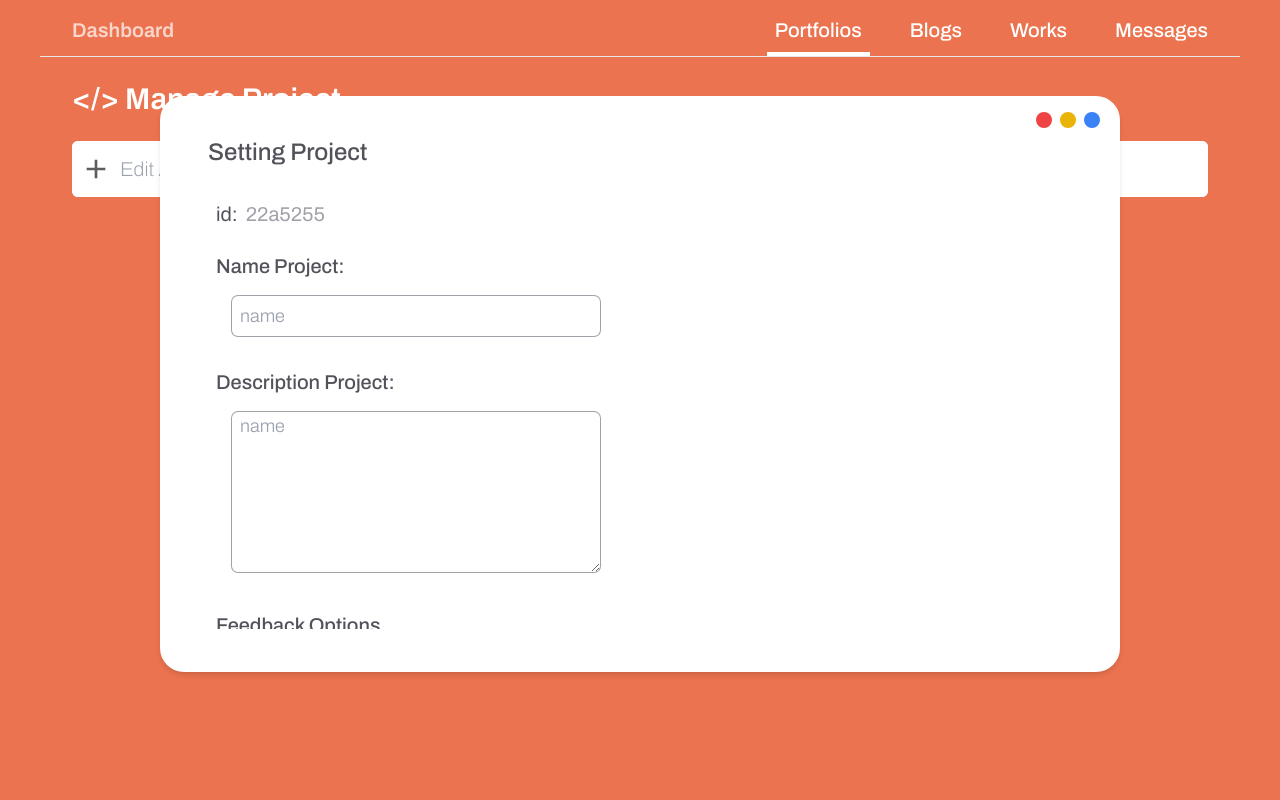
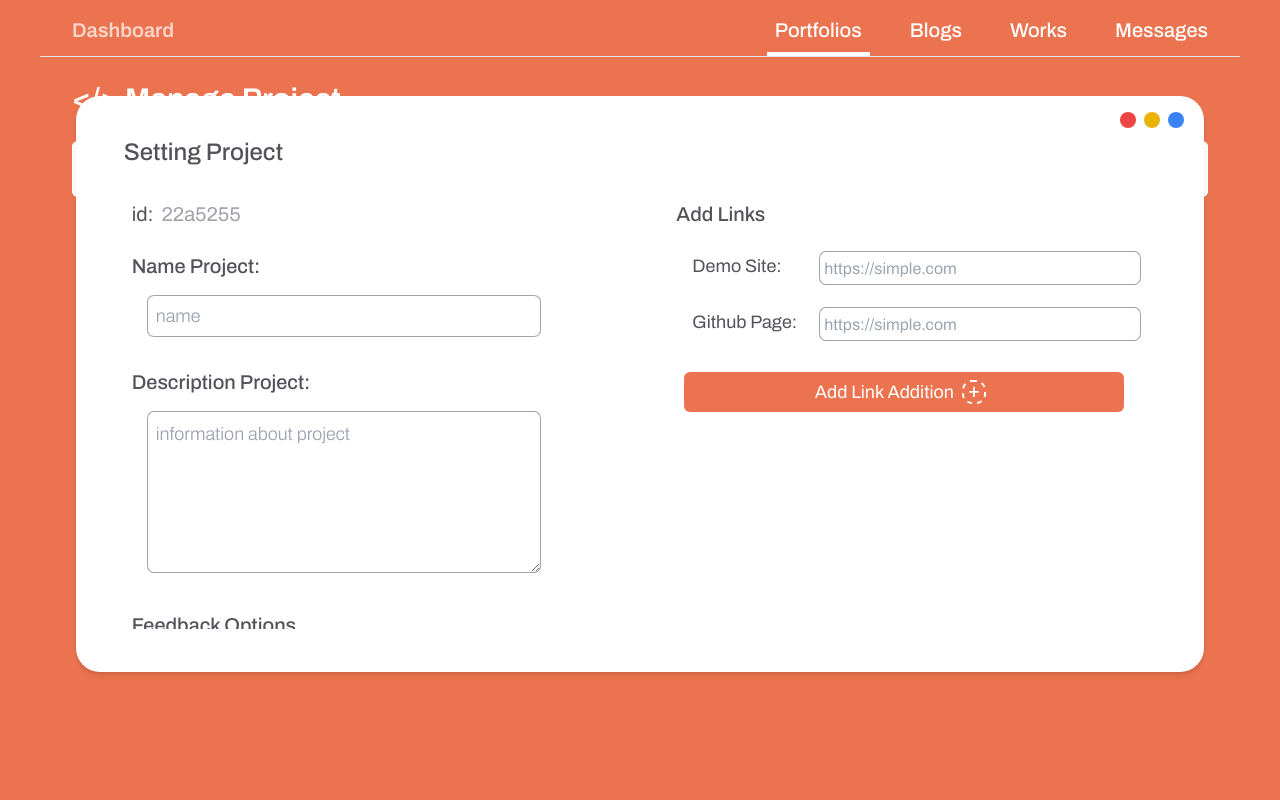
Before and after one commit to AlirezaAkbarpour/Portfolio, a Next.js app: page /dashboard in a window 1280 px wide. Shown: the top 800 px of the page. Built offline with nearby package versions, Linux system fonts and the light colour scheme.

Commit message:
working on add project modal

```diff
--- a/components/projectForm.tsx
+++ b/components/projectForm.tsx
@@ -1,6 +1,7 @@
 "use client"
 import { useEffect, useState } from "react"
 import { createPortal } from "react-dom"
+import Add_Icon from "./svgs/add_Icon"
 
 export default function ProjectForm() {
   const [isClient,setClient] = useState(false)
@@ -24,16 +25,49 @@ export default function ProjectForm() {
                 <div className="w-4 h-4 rounded-full bg-blue-500 mx-1"></div>
               </div>
                 <h1 className="text-2xl h-10 font-medium text-zinc-600 mx-8">Setting Project</h1>
-              <div className="w-full h-5/6 overflow-y-scroll">
+              <div className="w-full h-5/6 overflow-y-scroll flex justify-between">
                 <div className="w-1/2 mx-8 pr-24 ">
                   <h2 className="text-xl font-normal text-zinc-600 mt-6 mx-2 flex items-center">id: <p className="text-zinc-400 px-2 text-xl">22a5255</p></h2>
                   <h2 className="text-xl font-medium text-zinc-600 mt-6 mx-2">Name Project:</h2>
                   <input type="text" placeholder="name" className="w-full h-10 ml-6 my-4 px-2 text-lg font-light ring-1 ring-zinc-400 rounded-md"/>
                   <h2 className="text-xl font-medium text-zinc-600 mt-4 mx-2">Description Project:</h2>
-                  <textarea  placeholder="name" className="w-full min-h-40 max-h-80 overflow-y-hidden  ml-6 my-4 px-2 text-lg font-light ring-1 ring-zinc-400 rounded-md"/>
-                  <h2 className="text-xl font-medium mx-2 mt-4 text-zinc-600">Feedback Options</h2>
+                  <textarea placeholder="information about project" className="w-full min-h-40 max-h-80 overflow-y-hidden  ml-6 my-4 py-2 px-2 text-lg font-light ring-1 ring-zinc-400 rounded-md"/>
+                  <div className="w-full">
+                    <h2 className="text-xl font-medium mx-2 mt-4 text-zinc-600">Feedback Options</h2>
+                    <div className="w-full flex justify-start mx-6 my-2">
+                      <div className="w-20 flex justify-between items-center">
+                        <label htmlFor="#likes" className="text-xl text-zinc-600">Likes:</label>
+                        <input type="checkbox" className="w-4 h-4 "/>
+                      </div>
+                      <div className="w-20 flex justify-between items-center ml-6">
+                        <label htmlFor="#links" className="text-xl text-zinc-600">Links:</label>
+                        <input type="checkbox" className="w-4 h-4 "/>
+                      </div>
+                      <div className=" flex justify-between items-center ml-6">
+                        <label htmlFor="#comments" className="text-xl text-zinc-600">Comments:</label>
+                        <input type="checkbox" className="w-4 h-4 mx-2"/>
+                      </div>
+                    </div>
+                  </div>
                 <div>
               </div>
+                </div>
+                <div className="w-1/2 mx-8">
+                  <h1 className="text-xl text-zinc-600 font-medium mt-6">Add Links</h1>
+                  <div className="flex mt-6 ml-4">
+                    <h1 className="w-28 text-lg font-normal text-zinc-600">Demo Site:</h1>
+                    <input type="text" placeholder="https://simple.com" className="w-80 h-8 mx-4 font-normal rounded-md ring-1 p-1 ring-zinc-400 text-zinc-600"/>
+                  </div>
+                  <div className="flex mt-6 ml-4">
+                    <h1 className="w-28 text-start text-lg font-normal text-zinc-600">Github Page:</h1>
+                    <input type="text" placeholder="https://simple.com" className="w-80 font-normal h-8 mx-4 rounded-md ring-1 p-1 ring-zinc-400 text-zinc-600"/>
+                  </div>
+                  <div className="w-full flex justify-center">
+                    <div className="w-full text-lg ml-2 mr-8 px-4 rounded-md my-8 bg-dashboard-orange flex justify-center">
+                      <h1 className="text-white flex justify-center items-center">Add Link Addition <Add_Icon/> </h1>
+                    </div>
+                  </div>
+
                 </div>
               </div>
             </div>
--- /dev/null
+++ b/components/svgs/add_Icon.tsx
@@ -0,0 +1,10 @@
+export default function Add_Icon() {
+  return (
+    <div className="m-2">
+        <svg width="24" height="24" viewBox="0 0 24 24" fill="none" xmlns="http://www.w3.org/2000/svg">
+        <rect x="1" y="1" width="22" height="22" rx="9" stroke="white" stroke-width="2" stroke-miterlimit="4.13357" stroke-dasharray="5 5"/>
+        <path d="M11.1412 17V12.76H7.28117V11.04H11.1412V6.78H12.8412V11.04H16.7212V12.76H12.8412V17H11.1412Z" fill="white"/>
+        </svg>
+    </div>
+  )
+}
```
